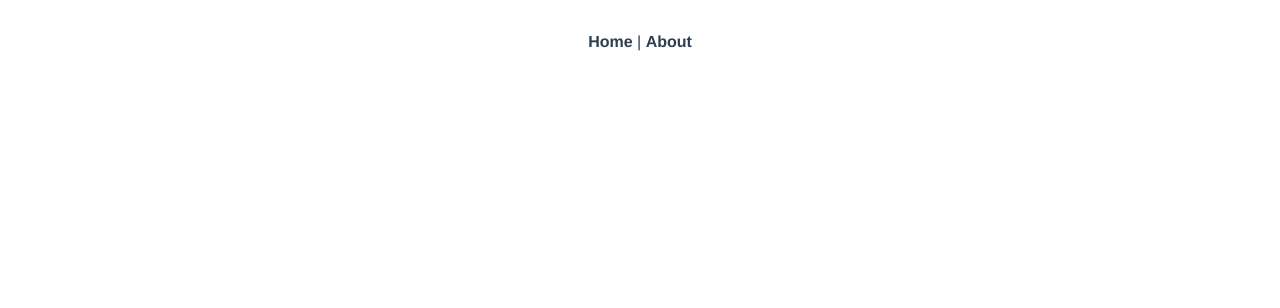
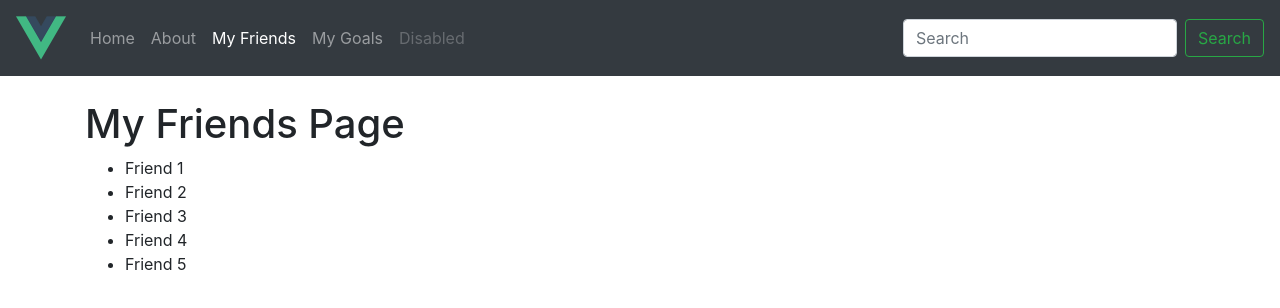
Before and after one commit to cornelius12287/InClass, a Vue app: page /MyFriends in a window 1280 px wide. Shown: the top 308 px of the page. Built offline with nearby package versions, Linux system fonts and the light colour scheme.

Commit message:
routing and components

```diff
--- a/src/App.vue
+++ b/src/App.vue
@@ -1,29 +1,22 @@
 <template>
-  <div id="app">
-    <div id="nav">
-      <router-link to="/">Home</router-link> |
-      <router-link to="/about">About</router-link>
+  <div>
+    <Nav />
+    <div class="container" id='main'>
+      <router-view/>
     </div>
-    <router-view/>
   </div>
 </template>
 
-<style lang="scss">
-#app {
-  font-family: 'Avenir', Helvetica, Arial, sans-serif;
-  -webkit-font-smoothing: antialiased;
-  -moz-osx-font-smoothing: grayscale;
-  text-align: center;
-  color: #2c3e50;
-}
-#nav {
-  padding: 30px;
-  a {
-    font-weight: bold;
-    color: #2c3e50;
-    &.router-link-exact-active {
-      color: #42b983;
-    }
+
+<script>
+import Nav from "@/components/Nav";
+export default {
+  components: {
+    Nav
   }
 }
+</script>
+
+
+<style lang="scss">
 </style>
--- /dev/null
+++ b/src/assets/main.scss
@@ -0,0 +1,5 @@
+@import 'bootstrap/scss/bootstrap.scss';
+
+#main {
+    margin-top: 100px;
+}
--- a/src/components/HelloWorld.vue
+++ /dev/null
@@ -1,58 +0,0 @@
-<template>
-  <div class="hello">
-    <h1>{{ msg }}</h1>
-    <p>
-      For a guide and recipes on how to configure / customize this project,<br>
-      check out the
-      <a href="https://cli.vuejs.org" target="_blank" rel="noopener">vue-cli documentation</a>.
-    </p>
-    <h3>Installed CLI Plugins</h3>
-    <ul>
-      <li><a href="https://github.com/vuejs/vue-cli/tree/dev/packages/%40vue/cli-plugin-babel" target="_blank" rel="noopener">babel</a></li>
-      <li><a href="https://github.com/vuejs/vue-cli/tree/dev/packages/%40vue/cli-plugin-eslint" target="_blank" rel="noopener">eslint</a></li>
-    </ul>
-    <h3>Essential Links</h3>
-    <ul>
-      <li><a href="https://vuejs.org" target="_blank" rel="noopener">Core Docs</a></li>
-      <li><a href="https://forum.vuejs.org" target="_blank" rel="noopener">Forum</a></li>
-      <li><a href="https://chat.vuejs.org" target="_blank" rel="noopener">Community Chat</a></li>
-      <li><a href="https://twitter.com/vuejs" target="_blank" rel="noopener">Twitter</a></li>
-      <li><a href="https://news.vuejs.org" target="_blank" rel="noopener">News</a></li>
-    </ul>
-    <h3>Ecosystem</h3>
-    <ul>
-      <li><a href="https://router.vuejs.org" target="_blank" rel="noopener">vue-router</a></li>
-      <li><a href="https://vuex.vuejs.org" target="_blank" rel="noopener">vuex</a></li>
-      <li><a href="https://github.com/vuejs/vue-devtools#vue-devtools" target="_blank" rel="noopener">vue-devtools</a></li>
-      <li><a href="https://vue-loader.vuejs.org" target="_blank" rel="noopener">vue-loader</a></li>
-      <li><a href="https://github.com/vuejs/awesome-vue" target="_blank" rel="noopener">awesome-vue</a></li>
-    </ul>
-  </div>
-</template>
-
-<script>
-export default {
-  name: 'HelloWorld',
-  props: {
-    msg: String,
-  },
-};
-</script>
-
-<!-- Add "scoped" attribute to limit CSS to this component only -->
-<style scoped lang="scss">
-h3 {
-  margin: 40px 0 0;
-}
-ul {
-  list-style-type: none;
-  padding: 0;
-}
-li {
-  display: inline-block;
-  margin: 0 10px;
-}
-a {
-  color: #42b983;
-}
-</style>
--- /dev/null
+++ b/src/components/Nav.vue
@@ -0,0 +1,45 @@
+<template>
+
+    <nav class="navbar navbar-expand-md navbar-dark fixed-top bg-dark">
+        <router-link class="navbar-brand" to="/">
+            <img alt="Vue logo" height='50px' src="../assets/logo.png">
+        </router-link>
+            <button class="navbar-toggler" type="button" data-toggle="collapse" data-target="#navbarCollapse" aria-controls="navbarCollapse" aria-expanded="false" aria-label="Toggle navigation">
+                <span class="navbar-toggler-icon"></span>
+            </button>
+        <div class="collapse navbar-collapse" id="navbarCollapse">
+            <ul class="navbar-nav mr-auto">
+                <li class="nav-item">
+                    <router-link class="nav-link" to="/" active-class="active" exact>Home <span class="sr-only">(current)</span></router-link>
+                </li>
+                <li class="nav-item">
+                    <router-link class="nav-link" to="/About" active-class="active" exact>About</router-link>
+                </li>
+                <li class="nav-item">
+                    <router-link class="nav-link" to="/MyFriends" active-class="active" exact>My Friends</router-link>
+                </li>
+                <li class="nav-item">
+                    <router-link class="nav-link" to="/MyGoals" active-class="active" exact>My Goals</router-link>
+                </li>
+                <li class="nav-item">
+                    <a class="nav-link disabled" href="#">Disabled</a>
+                </li>
+            </ul>
+        <form class="form-inline mt-2 mt-md-0">
+            <input class="form-control mr-sm-2" type="text" placeholder="Search" aria-label="Search">
+            <button class="btn btn-outline-success my-2 my-sm-0" type="submit">Search</button>
+        </form>
+        </div>
+    </nav>
+
+</template>
+
+<script>
+export default {
+
+}
+</script>
+
+<style>
+
+</style>
--- a/src/main.js
+++ b/src/main.js
@@ -1,7 +1,7 @@
 import Vue from 'vue';
 import App from './App.vue';
 import router from './router';
-import 'bootstrap/scss/bootstrap.scss';
+import './assets/main.scss';
 
 Vue.config.productionTip = false;
 
--- a/src/router.js
+++ b/src/router.js
@@ -1,6 +1,8 @@
 import Vue from 'vue';
 import Router from 'vue-router';
 import Home from './views/Home.vue';
+import MyFriends from './views/MyFriends.vue';
+import MyGoals from './views/MyGoals.vue';
 
 Vue.use(Router);
 
@@ -19,7 +21,18 @@ export default new Router({
       // route level code-splitting
       // this generates a separate chunk (about.[hash].js) for this route
       // which is lazy-loaded when the route is visited.
+      //BELOW: NOT A COMMENT, a chunk name, the final destination
       component: () => import(/* webpackChunkName: "about" */ './views/About.vue'),
+    },
+    {
+      path: '/MyFriends',
+      name: 'myfriends',
+      component: MyFriends,
+    },
+    {
+    path: '/MyGoals',
+    name: 'mygoals',
+    component: MyGoals,
     },
   ],
 });
--- a/src/views/Home.vue
+++ b/src/views/Home.vue
@@ -1,18 +1,17 @@
 <template>
   <div class="home">
-    <img alt="Vue logo" src="../assets/logo.png">
-    <HelloWorld msg="Welcome to Your Vue.js App"/>
+    <div class="jumbotron">
+      <h1>Welcome to My App</h1>
+    </div>
   </div>
 </template>
 
 <script>
 // @ is an alias to /src
-import HelloWorld from '@/components/HelloWorld.vue';
 
 export default {
   name: 'home',
   components: {
-    HelloWorld,
   },
 };
 </script>
--- /dev/null
+++ b/src/views/MyFriends.vue
@@ -0,0 +1,22 @@
+<template>
+<div>
+    <h1>My Friends Page</h1>
+    <ul>
+        <li>Friend 1</li>
+        <li>Friend 2</li>
+        <li>Friend 3</li>
+        <li>Friend 4</li>
+        <li>Friend 5</li>
+    </ul>
+</div>
+</template>
+
+<script>
+export default {
+
+}
+</script>
+
+<style>
+
+</style>
--- /dev/null
+++ b/src/views/MyGoals.vue
@@ -0,0 +1,22 @@
+<template>
+<div>
+    <h1>My Goals Page</h1>
+    <ul>
+        <li>Goal 1</li>
+        <li>Goal 2</li>
+        <li>Goal 3</li>
+        <li>Goal 4</li>
+        <li>Goal 5</li>
+    </ul>
+</div>
+</template>
+
+<script>
+export default {
+
+}
+</script>
+
+<style>
+
+</style>
```
